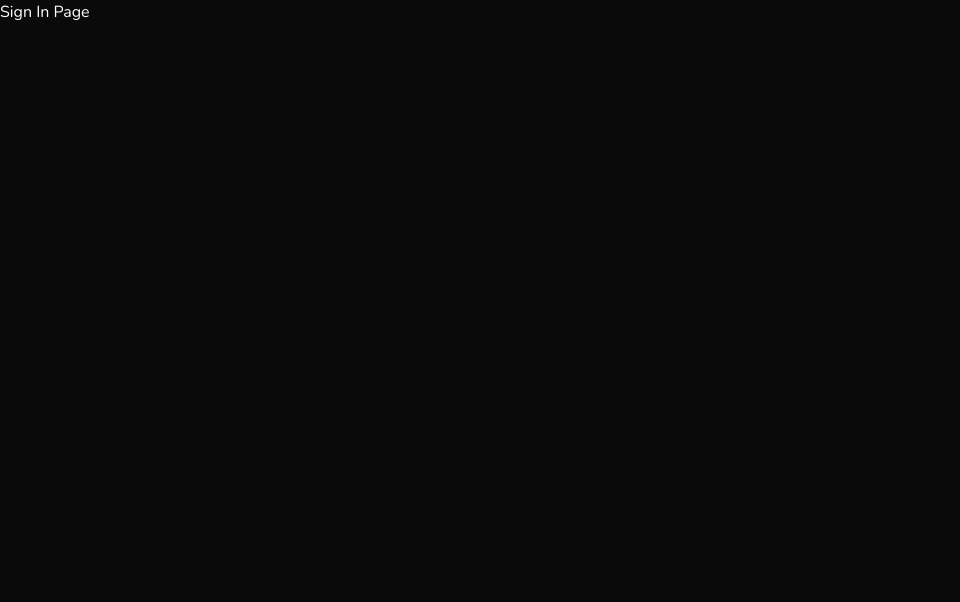
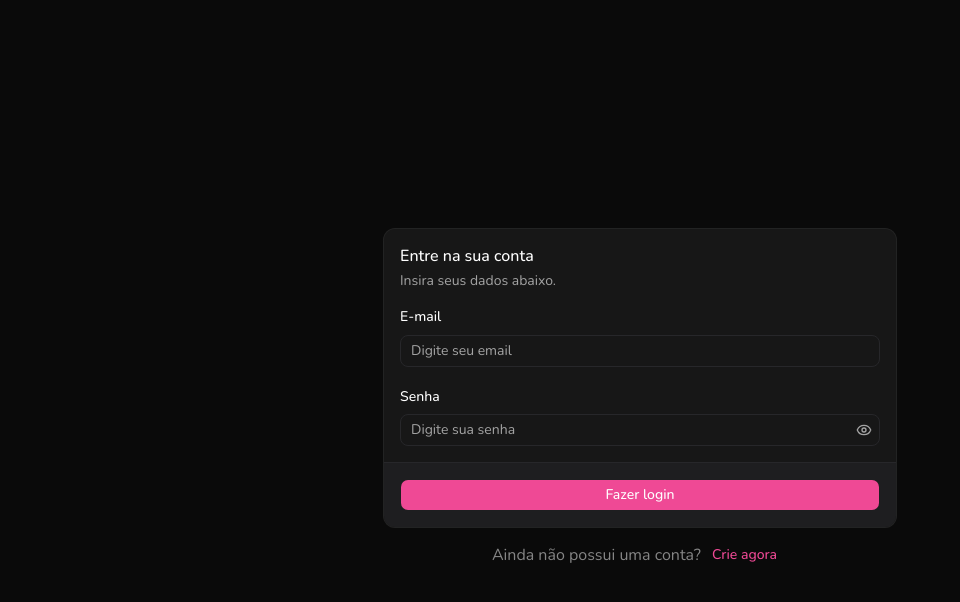
Before and after one commit to Allaaxx/fintrack, a React (Vite) app: page /signin in a window 1280 px wide. Shown: the top 602 px of the page, without its empty margins (0-960 px from the left). Built offline with nearby package versions, Linux system fonts and the light colour scheme.

Commit message:
feat: add login page with form validation

```diff
--- a/src/components/password-input.jsx
+++ b/src/components/password-input.jsx
@@ -19,6 +19,7 @@ const PasswordInput = forwardRef(
           variant="ghost"
           className="text-muted-foreground absolute top-0 right-0 bottom-0 my-auto h-8 w-8"
           onClick={() => setPasswordIsVisible((prev) => !prev)}
+          type="button"
         >
           {passwordIsVisible ? <EyeOffIcon /> : <EyeIcon />}
         </Button>
--- a/src/pages/signin.jsx
+++ b/src/pages/signin.jsx
@@ -1,5 +1,119 @@
+import { zodResolver } from '@hookform/resolvers/zod';
+import { Controller, useForm } from 'react-hook-form';
+import { Link } from 'react-router';
+import z from 'zod';
+
+import PasswordInput from '@/components/password-input';
+import { Button } from '@/components/ui/button';
+import {
+  Card,
+  CardContent,
+  CardDescription,
+  CardFooter,
+  CardHeader,
+  CardTitle,
+} from '@/components/ui/card';
+import {
+  Field,
+  FieldError,
+  FieldGroup,
+  FieldLabel,
+} from '@/components/ui/field';
+import { Input } from '@/components/ui/input';
+
 const SignInPage = () => {
-  return <h1>Sign In Page</h1>;
+  const signInSchema = z.object({
+    email: z
+      .email({
+        error: 'O e-mail é inválido.',
+      })
+      .trim()
+      .min(1, {
+        error: 'O e-mail é obrigatório.',
+      }),
+    password: z.string().trim().min(6, {
+      error: 'A senha deve ter no minímo 6 caracteres.',
+    }),
+  });
+
+  const form = useForm({
+    resolver: zodResolver(signInSchema),
+    mode: 'onSubmit',
+    defaultValues: {
+      email: '',
+      password: '',
+    },
+  });
+
+  const handleSubmit = (data) => {
+    console.log(data);
+  };
+
+  return (
+    <div className="flex h-screen w-screen flex-col items-center justify-center gap-3">
+      <Card className="w-full max-w-lg">
+        <CardHeader>
+          <CardTitle>Entre na sua conta</CardTitle>
+          <CardDescription>Insira seus dados abaixo.</CardDescription>
+        </CardHeader>
+        <CardContent className="space-y-4">
+          <form id="form-sign-in" onSubmit={form.handleSubmit(handleSubmit)}>
+            <FieldGroup>
+              <Controller
+                name="email"
+                control={form.control}
+                render={({ field, fieldState }) => (
+                  <Field data-invalid={fieldState.invalid}>
+                    <FieldLabel htmlFor={field.name}>E-mail</FieldLabel>
+                    <Input
+                      {...field}
+                      id="email"
+                      aria-invalid={fieldState.invalid}
+                      placeholder="Digite seu email"
+                      autoComplete="off"
+                    />
+                    {fieldState.invalid && (
+                      <FieldError errors={[fieldState.error]} />
+                    )}
+                  </Field>
+                )}
+              />
+              <Controller
+                name="password"
+                control={form.control}
+                render={({ field, fieldState }) => (
+                  <Field data-invalid={fieldState.invalid}>
+                    <FieldLabel htmlFor={field.name}>Senha</FieldLabel>
+                    <PasswordInput
+                      {...field}
+                      id="password"
+                      aria-invalid={fieldState.invalid}
+                      placeholder="Digite sua senha"
+                      autoComplete="off"
+                    />
+                    {fieldState.invalid && (
+                      <FieldError errors={[fieldState.error]} />
+                    )}
+                  </Field>
+                )}
+              />
+            </FieldGroup>
+          </form>
+        </CardContent>
+        <CardFooter>
+          <Button className="w-full" type="submit" form="form-sign-in">
+            Fazer login
+          </Button>
+        </CardFooter>
+      </Card>
+      <div className="flex items-center justify-center">
+        <p className="text-center opacity-50">Ainda não possui uma conta? </p>
+        <Button variant="link">
+          <Link to="/signup">Crie agora</Link>
+        </Button>
+      </div>
+    </div>
+  );
 };
 
 export default SignInPage;
```
